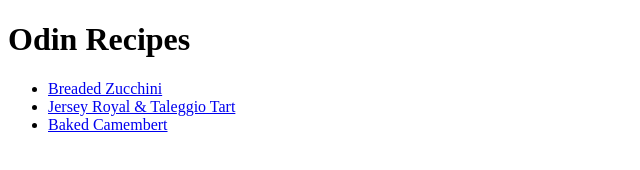
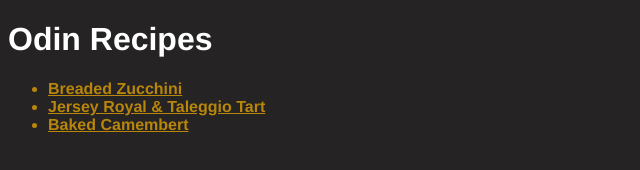
Before and after one commit to DR-DRU/odin-recipes, a plain HTML site: page index.html in a window 1280 px wide. Shown: the whole page, without its empty margins (0-640 px from the left). Drawn offline with Linux system fonts and the light colour scheme.

Commit message:
Add css to website

```diff
--- a/index.html
+++ b/index.html
@@ -3,13 +3,14 @@
 <head>
     <meta charset="UTF-8">
     <title>Odin Recipes</title>
+    <link rel="stylesheet" href="style.css">
 </head>
 <body>
     <h1>Odin Recipes</h1>
     <ul>
-        <li><a href="recipes/breaded-zucchini.html">Breaded Zucchini</a></li>
-        <li><a href="recipes/tart.html">Jersey Royal & Taleggio Tart</a></li>
-        <li><a href="recipes/baked-camembert.html">Baked Camembert</a></li>
+        <li class="links"><a href="recipes/breaded-zucchini.html">Breaded Zucchini</a></li>
+        <li class="links"><a href="recipes/tart.html">Jersey Royal & Taleggio Tart</a></li>
+        <li class="links"><a href="recipes/baked-camembert.html">Baked Camembert</a></li>
     </ul>
 </body>
 </html>
--- /dev/null
+++ b/style.css
@@ -0,0 +1,15 @@
+*{
+    background-color: rgb(37, 35, 35);
+    color: white;
+    font-family: "Helvetica", sans-serif;
+}
+
+img{
+    height: 400px;
+    width: auto;
+}
+
+h3,ul li a,.links{
+    font-weight: bold;
+    color: darkgoldenrod;
+}
```
Also changed, not shown: recipes/baked-camembert.html (+1 -0 lines), recipes/breaded-zucchini.html (+1 -0 lines), recipes/tart.html (+1 -0 lines).
